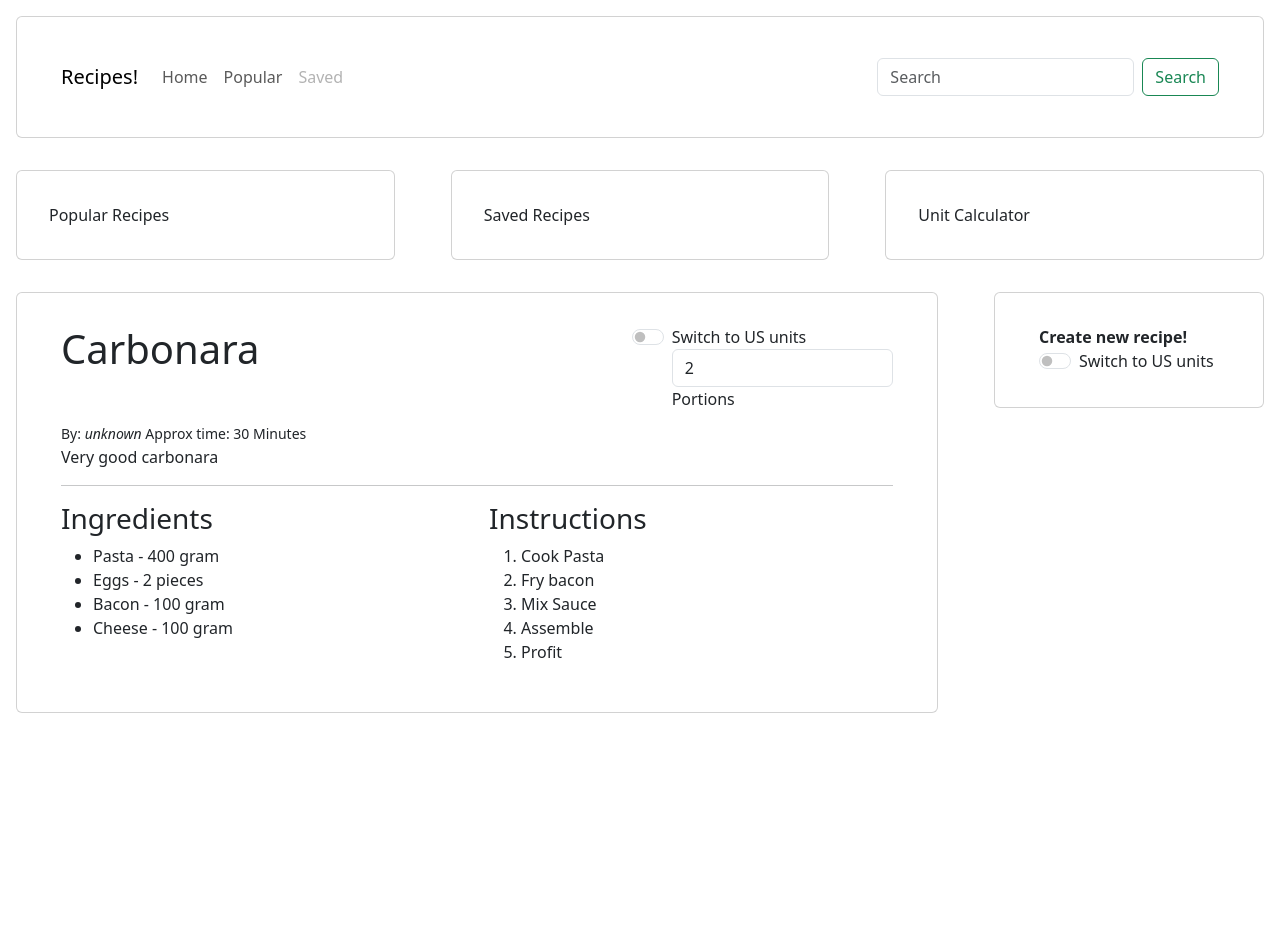
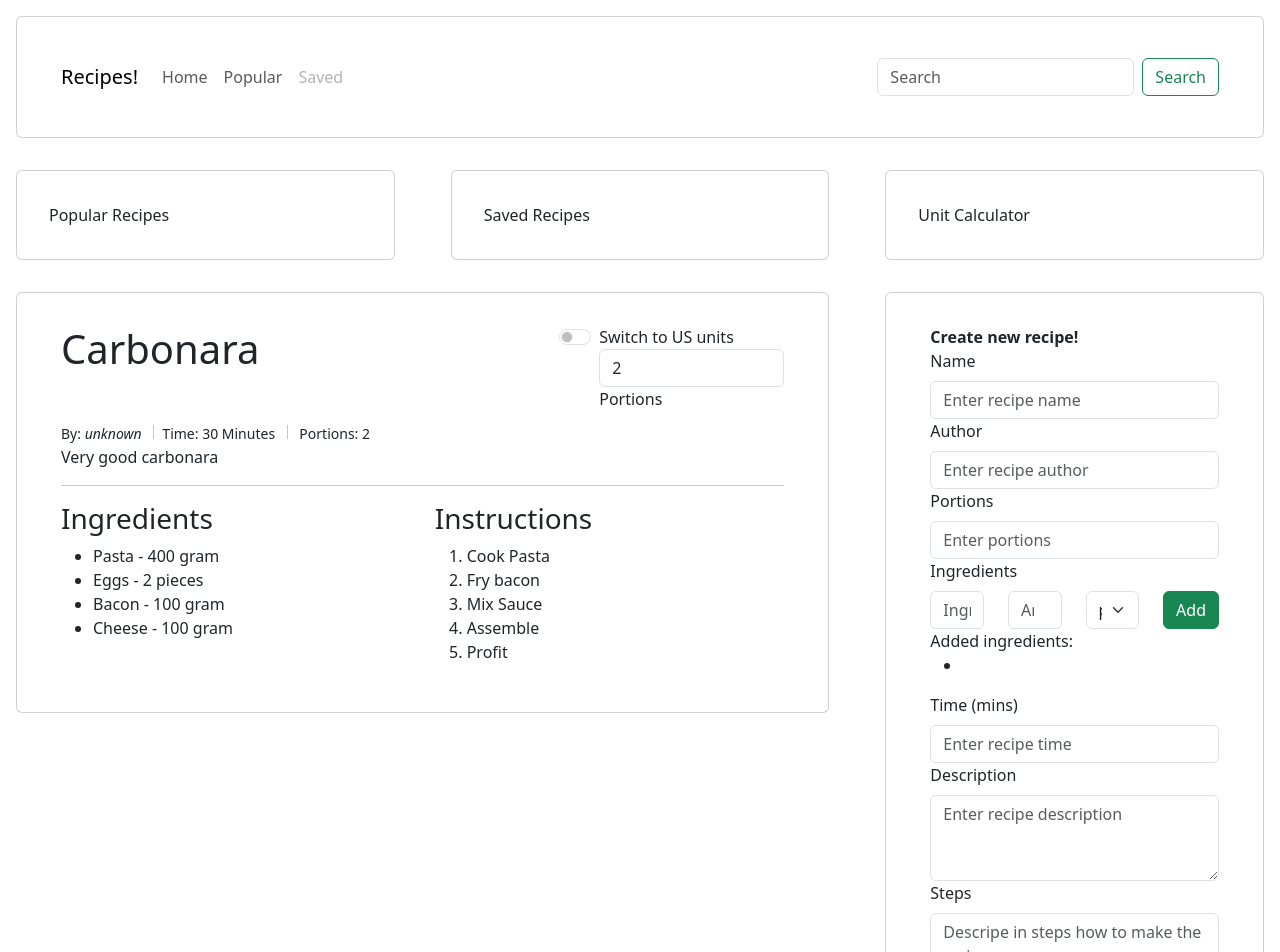
Before and after one commit to ebaynissen/recipe-app, a React (Vite) app: page / in a window 1280 px wide. Shown: the top 952 px of the page. Before the commit the page ends 800 px from the top, so only its background shows below. Built offline with nearby package versions, Linux system fonts and the light colour scheme.

Commit message:
🎨 Added Form and minor styling changes

```diff
--- a/package.json
+++ b/package.json
@@ -11,6 +11,7 @@
   },
   "dependencies": {
     "bootstrap": "^5.3.2",
+    "bootstrap-icons": "^1.11.1",
     "react": "^18.2.0",
     "react-bootstrap": "^2.9.0",
     "react-dom": "^18.2.0"
--- a/src/App.jsx
+++ b/src/App.jsx
@@ -37,8 +37,7 @@ function App() {
         <Col><DisplayCard content={"Unit Calculator"}/></Col>
       </Row>
       <Row>
-
-        <Col xs={9}>
+        <Col xs={8}>
           <DisplayCard content={<RecipeDisplay Recipe={selectedRecipe}/>}/>
         </Col>
         <Col>
--- a/src/components/NewRecipeForm.jsx
+++ b/src/components/NewRecipeForm.jsx
@@ -1,17 +1,14 @@
-import { Container, Row, Col } from 'react-bootstrap';
-import { useState } from 'react';
-import { Recipe } from '../classes/Recipe';
+import { Container, Row, Col, Form } from "react-bootstrap";
+import { useState } from "react";
+import { Button } from "react-bootstrap";
+import { Recipe } from "../classes/Recipe";
 
 export default function NewRecipeForm() {
-
-
-
     const [ingredients, setIngredients] = useState([""]);
     const [name, setName] = useState("");
     const [unit, setUnit] = useState(false);
     /*TODO: States for recipe parameters*/
     /*TODO: state to select input unit Type*/
-
 
     /* ingredients: Can we make a button to add fields?
 Start with some amount of boxes to enter ingredients
@@ -28,19 +25,107 @@ return (
             {/*TODO: Create FORM object*/}
             {/*TODO: Input fields for all the different states. (required for some)*/}
             {/*TODO: Submit button to create Recipe object -> submitHandler*/}
+            {/*
+            <div className="form-check form-switch">
+                <input
+                    className="form-check-input"
+                    type="checkbox"
+                    role="switch"
+                    id="flexSwitchCheckDefault"
+                    onChange={() => setUnit(!unit)}
+                    checked={unit}
+                />
+                <label
+                    className="form-check-label"
+                    htmlFor="flexSwitchCheckDefault"
+                >
+                    Switch to US units
+                </label>
+            </div>
+	*/}
+            <Form>
+                <Form.Group controlId="form.name">
+                    <Form.Label>Name</Form.Label>
+                    <Form.Control type="text" placeholder="Enter recipe name" />
+                </Form.Group>
+                <Form.Group controlId="form.author">
+                    <Form.Label>Author</Form.Label>
+                    <Form.Control
+                        type="text"
+                        placeholder="Enter recipe author"
+                    />
+                </Form.Group>
+				<Form.Group controlId="form.portions">
+                    <Form.Label>Portions</Form.Label>
+                    <Form.Control
+                        type="number"
+                        placeholder="Enter portions"
+                    />
+                </Form.Group>
+                <Form.Group controlId="form.ingredients">
+                    <Form.Label>Ingredients</Form.Label>
+                    <Row>
+                        <Col>
+                            <Form.Control
+                                type="text"
+                                placeholder="Ingredient"
+                            />
+                        </Col>
+                        <Col>
+                            <Form.Control type="number" placeholder="Amount" />
+                        </Col>
+                        <Col>
+                            <Form.Select aria-label="Unit">
+                                <option value={"pieces"}>pieces</option>
+                                <option value={"g"}>g</option>
+                                <option value={"ml"}>ml</option>
+                                <option value={"tbs"}>tbs</option>
+                                <option value={"tsp"}>tsp</option>
+                            </Form.Select>
+                        </Col>
+                        <Col>
+                            <Button className="btn btn-success">Add</Button>
+                        </Col>
+                    </Row>
+                    <div>
+                        Added ingredients:
+                        <ul>
+                            {ingredients.map((ing) => (
+                                <li key={ing}>{ing}</li>
+                            ))}
+                        </ul>
+                    </div>
+                </Form.Group>
+                <Form.Group controlId="form.time">
+                    <Form.Label>Time (mins)</Form.Label>
+                    <Form.Control
+                        type="number"
+                        placeholder="Enter recipe time"
+                    />
+                </Form.Group>
 
-    <div className="form-check form-switch">
-      <input className="form-check-input" type="checkbox" role="switch" id="flexSwitchCheckDefault"
-      onChange={() => setUnit(!unit)} checked= {unit}/>
-      <label className="form-check-label" htmlFor="flexSwitchCheckDefault">Switch to US units</label>
-    </div>
+                <Form.Group controlId="form.description">
+                    <Form.Label>Description</Form.Label>
+                    <Form.Control
+                        as="textarea"
+                        rows={3}
+                        placeholder="Enter recipe description"
+                    />
+                </Form.Group>
+                <Form.Group controlId="form.steps">
+                    <Form.Label>Steps</Form.Label>
+                    <Form.Control
+                        as="textarea"
+                        rows={3}
+                        placeholder="Descripe in steps how to make the recipe"
+                    />
+                </Form.Group>
+				<Button variant="primary" type="submit">
+					Submit
+				</Button>
+            </Form>
         </Container>
-
-)
-
-
+    );
 }
 
-function submitHandler(){
-
-}
+function submitHandler() {}
--- a/src/components/RecipeDisplay.jsx
+++ b/src/components/RecipeDisplay.jsx
@@ -45,7 +45,7 @@ export default function RecipeDisplay({Recipe}) {
             </Row>
             <Row>
                 <Col>
-                    <small>By: <i>{Recipe.author}</i> Approx time: {Recipe.time} Minutes</small>
+                    <small>By: <i>{Recipe.author}</i> <div className="vr mx-2"></div>Time: {Recipe.time} Minutes <div className="vr mx-2"></div> Portions: {Recipe.portions}</small>
                     <p>{Recipe.description}</p>
                     <hr/>
                 </Col>
```
Also changed, not shown: 1 other file (tests, documents, lock files or other folders). Lines whose indentation alone changed are shown as unchanged.
